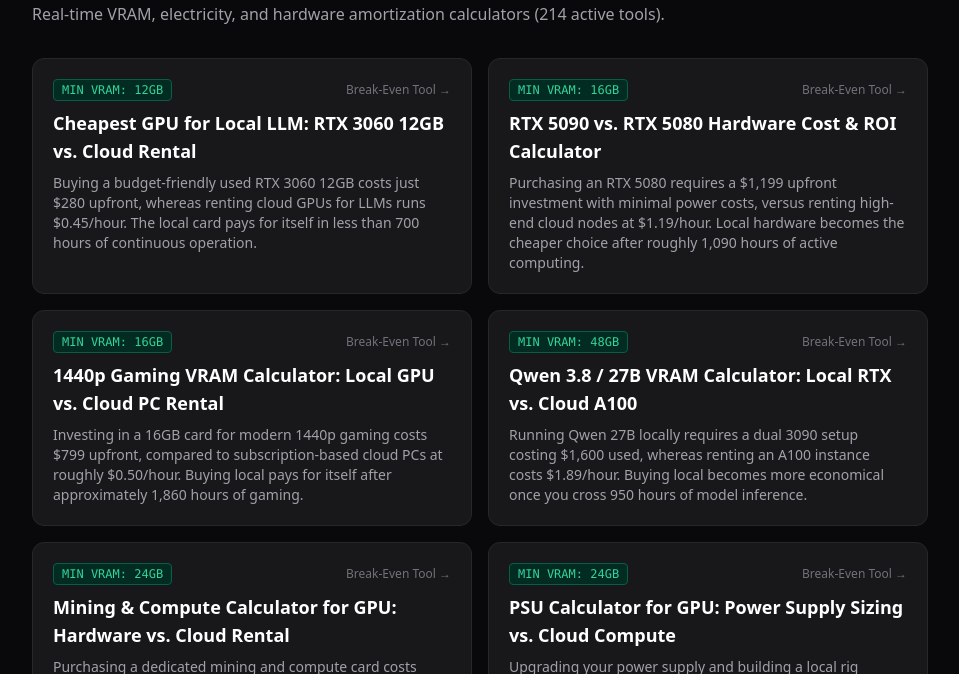
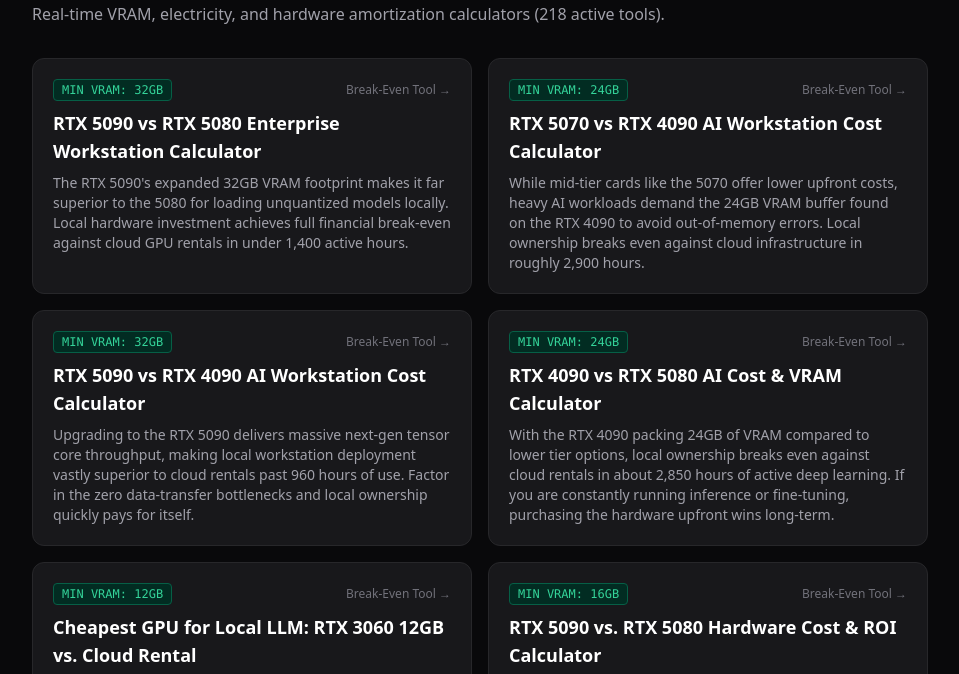
Before and after one commit to Milesrma/auto-pseo-site, a plain HTML site: page index.html in a window 1280 px wide. Shown: the part 94-768 px from the top of the page, without its empty margins (160-1119 px from the left). Drawn offline with nearby package versions, Linux system fonts and the light colour scheme.

Commit message:
Sniper update: index.html

```diff
--- a/index.html
+++ b/index.html
@@ -10,8 +10,40 @@
 <body class="bg-zinc-950 text-zinc-100 p-6 md:p-12">
     <div class="max-w-4xl mx-auto">
         <h1 class="text-4xl font-bold mb-2">Buy Local GPU vs. Rent Cloud Break-Even Tools</h1>
-        <p class="text-zinc-400 mb-8">Real-time VRAM, electricity, and hardware amortization calculators (214 active tools).</p>
+        <p class="text-zinc-400 mb-8">Real-time VRAM, electricity, and hardware amortization calculators (218 active tools).</p>
         <div class="grid md:grid-cols-2 gap-4">
+        <a href="rtx-5090-vs-rtx-5080-enterprise-workstation-calculator.html" class="block p-5 bg-zinc-900 border border-zinc-800 rounded-xl hover:border-emerald-500 transition">
+            <div class="flex items-center justify-between mb-2">
+                <span class="text-xs font-mono uppercase px-2 py-0.5 bg-emerald-950 text-emerald-400 border border-emerald-800 rounded">Min VRAM: 32GB</span>
+                <span class="text-xs text-zinc-500">Break-Even Tool &rarr;</span>
+            </div>
+            <h3 class="font-bold text-lg text-white">RTX 5090 vs RTX 5080 Enterprise Workstation Calculator</h3>
+            <p class="text-sm text-zinc-400 mt-2">The RTX 5090's expanded 32GB VRAM footprint makes it far superior to the 5080 for loading unquantized models locally. Local hardware investment achieves full financial break-even against cloud GPU rentals in under 1,400 active hours.</p>
+        </a>
+        <a href="rtx-5070-vs-rtx-4090-ai-workstation-cost-and-vram-calculator.html" class="block p-5 bg-zinc-900 border border-zinc-800 rounded-xl hover:border-emerald-500 transition">
+            <div class="flex items-center justify-between mb-2">
+                <span class="text-xs font-mono uppercase px-2 py-0.5 bg-emerald-950 text-emerald-400 border border-emerald-800 rounded">Min VRAM: 24GB</span>
+                <span class="text-xs text-zinc-500">Break-Even Tool &rarr;</span>
+            </div>
+            <h3 class="font-bold text-lg text-white">RTX 5070 vs RTX 4090 AI Workstation Cost Calculator</h3>
+            <p class="text-sm text-zinc-400 mt-2">While mid-tier cards like the 5070 offer lower upfront costs, heavy AI workloads demand the 24GB VRAM buffer found on the RTX 4090 to avoid out-of-memory errors. Local ownership breaks even against cloud infrastructure in roughly 2,900 hours.</p>
+        </a>
+        <a href="rtx-5090-vs-rtx-4090-deep-learning-and-ai-workstation-calculator.html" class="block p-5 bg-zinc-900 border border-zinc-800 rounded-xl hover:border-emerald-500 transition">
+            <div class="flex items-center justify-between mb-2">
+                <span class="text-xs font-mono uppercase px-2 py-0.5 bg-emerald-950 text-emerald-400 border border-emerald-800 rounded">Min VRAM: 32GB</span>
+                <span class="text-xs text-zinc-500">Break-Even Tool &rarr;</span>
+            </div>
+            <h3 class="font-bold text-lg text-white">RTX 5090 vs RTX 4090 AI Workstation Cost Calculator</h3>
+            <p class="text-sm text-zinc-400 mt-2">Upgrading to the RTX 5090 delivers massive next-gen tensor core throughput, making local workstation deployment vastly superior to cloud rentals past 960 hours of use. Factor in the zero data-transfer bottlenecks and local ownership quickly pays for itself.</p>
+        </a>
+        <a href="rtx-4090-vs-rtx-5080-hardware-cost-and-ai-inference-calculator.html" class="block p-5 bg-zinc-900 border border-zinc-800 rounded-xl hover:border-emerald-500 transition">
+            <div class="flex items-center justify-between mb-2">
+                <span class="text-xs font-mono uppercase px-2 py-0.5 bg-emerald-950 text-emerald-400 border border-emerald-800 rounded">Min VRAM: 24GB</span>
+                <span class="text-xs text-zinc-500">Break-Even Tool &rarr;</span>
+            </div>
+            <h3 class="font-bold text-lg text-white">RTX 4090 vs RTX 5080 AI Cost & VRAM Calculator</h3>
+            <p class="text-sm text-zinc-400 mt-2">With the RTX 4090 packing 24GB of VRAM compared to lower tier options, local ownership breaks even against cloud rentals in about 2,850 hours of active deep learning. If you are constantly running inference or fine-tuning, purchasing the hardware upfront wins long-term.</p>
+        </a>
         <a href="cheapest-gpu-to-run-local-llm-rtx-3060-vs-cloud-v3.html" class="block p-5 bg-zinc-900 border border-zinc-800 rounded-xl hover:border-emerald-500 transition">
             <div class="flex items-center justify-between mb-2">
                 <span class="text-xs font-mono uppercase px-2 py-0.5 bg-emerald-950 text-emerald-400 border border-emerald-800 rounded">Min VRAM: 12GB</span>
```
